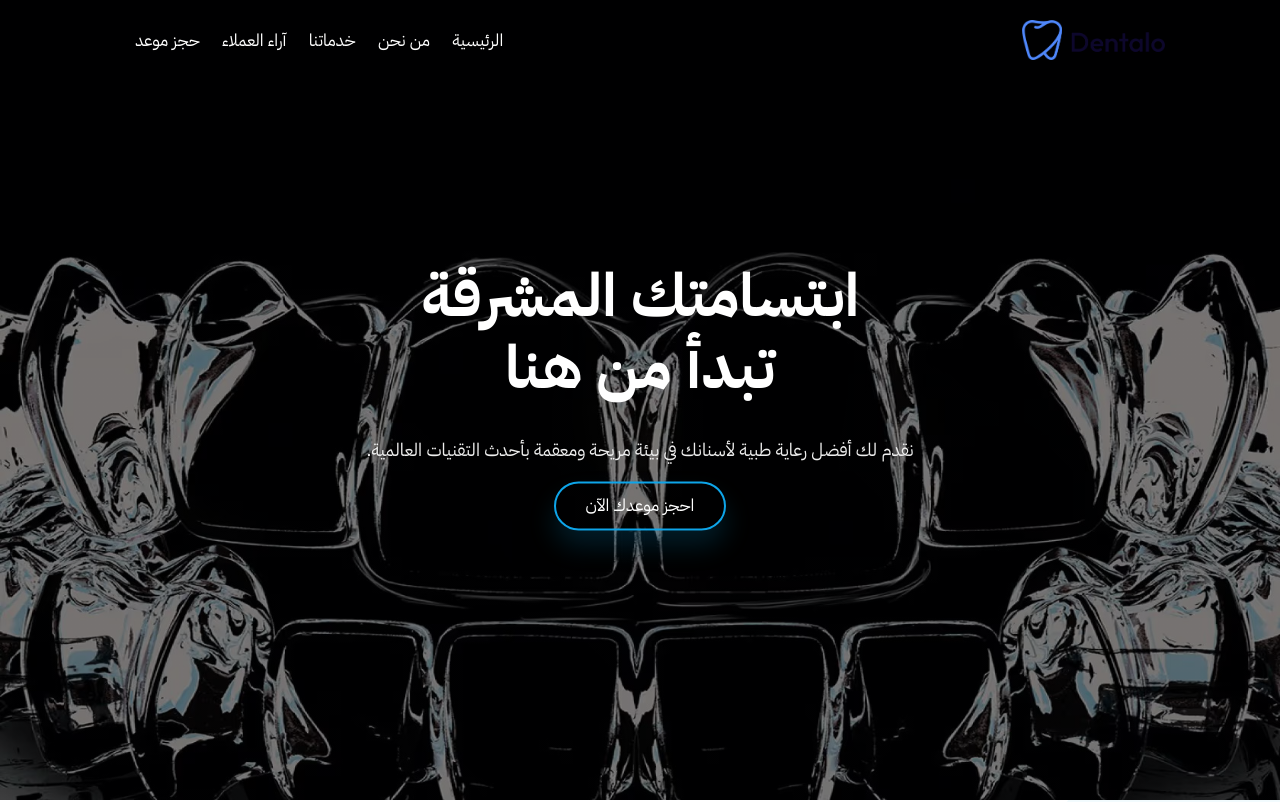
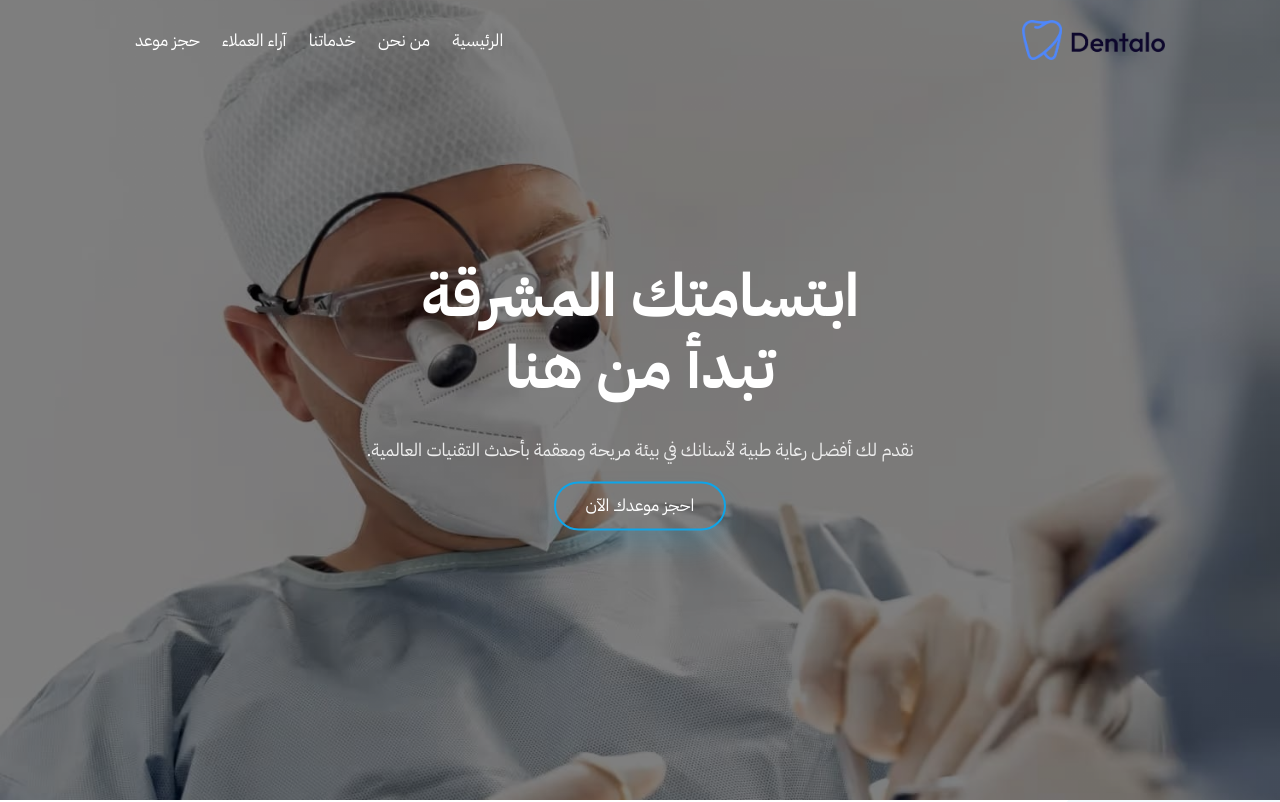
Before and after one commit to mr-c0der/dentist-web-fully-frontend, a plain HTML site: page index.html in a window 1280 px wide. Shown: the top 802 px of the page. Drawn offline with Linux system fonts and the light colour scheme.

Commit message:
add new bg to hero

```diff
--- a/style.css
+++ b/style.css
@@ -110,9 +110,9 @@ body {
   padding: 0 9%;
   overflow: hidden; /* Chrome fix */
 
-  /* Request: Hero background is hero1.jpg */
+  /* Request: Hero background is hero2.jpg */
   background: linear-gradient(rgba(0, 0, 0, 0.5), rgba(0, 0, 0, 0.5)),
-    url("images/hero1.jpg");
+    url("images/hero2.jpg");
   background-size: cover;
   background-position: center;
   background-attachment: fixed;
```
Also changed, not shown: images/hero2.jpg (added).
